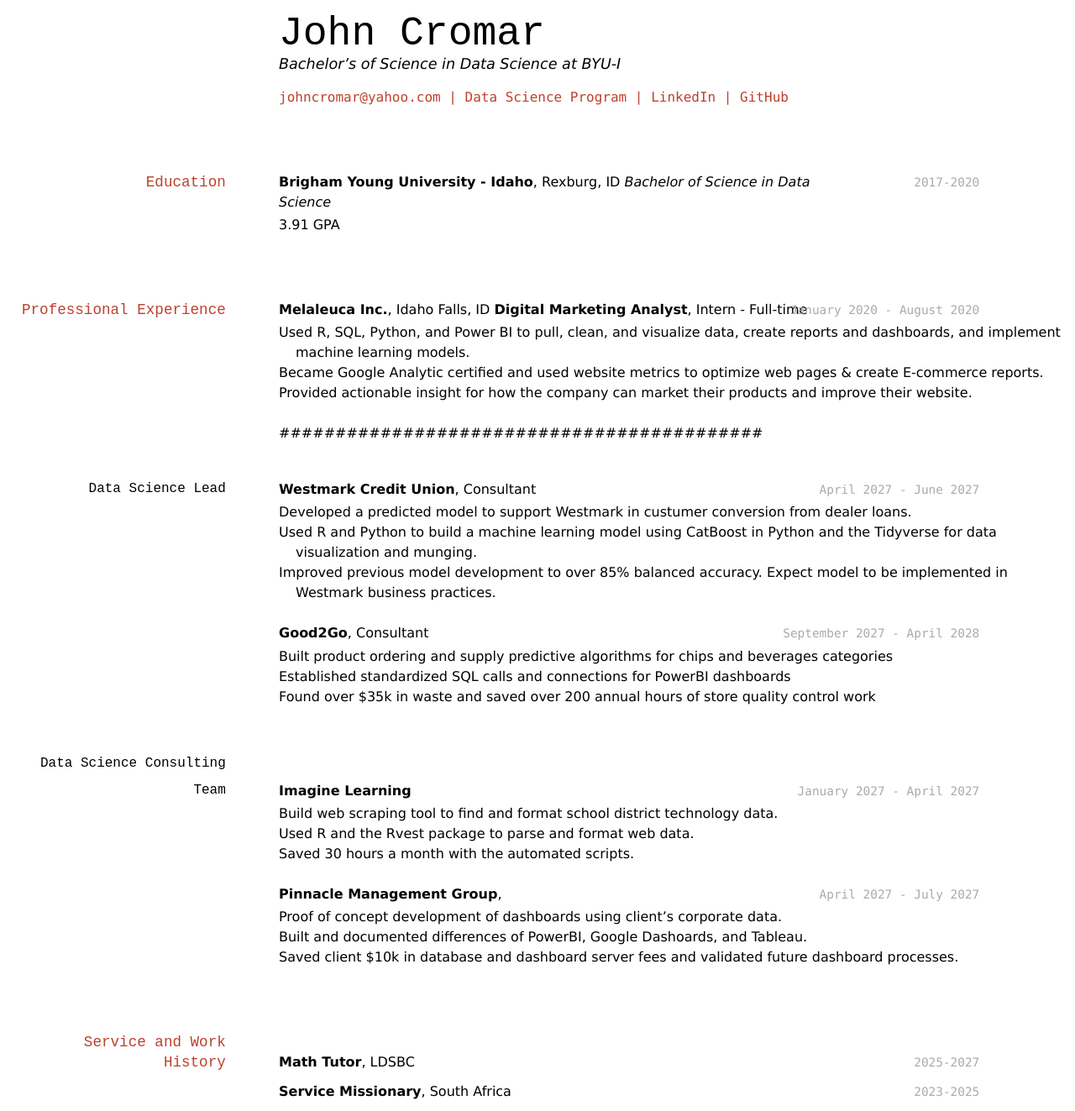
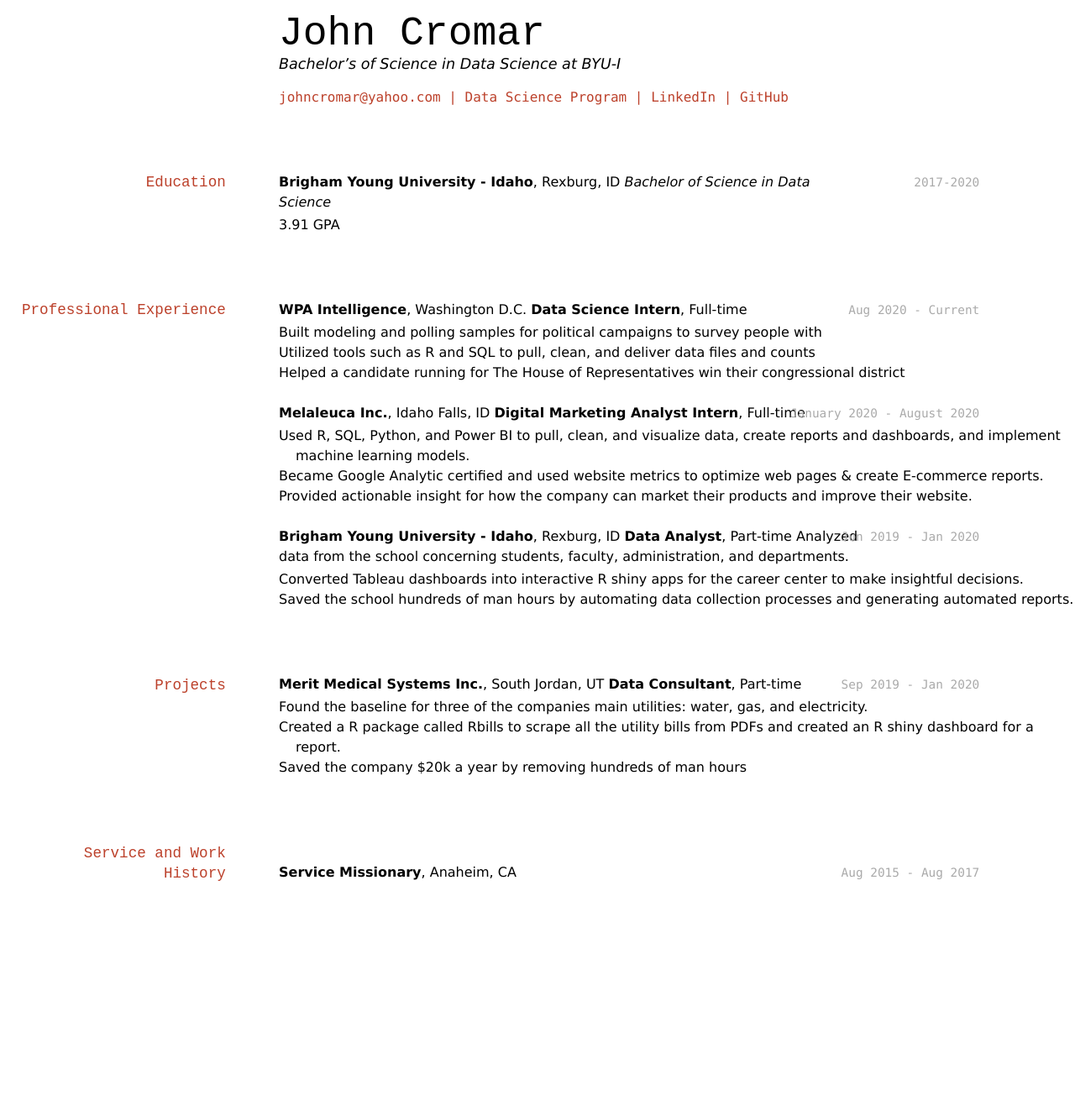
Before and after one commit to johncromar/cromarj_resume, a Jekyll site: the page built from docs/index.md, in a window 1280 px wide. Shown: the whole page at 84% size. Built offline with Jekyll 4.4.1, drawn with Linux system fonts in a browser that asks for light colours; after the commit the page ends 1062 px from its top, so only the background shows below that.

Commit message:
Rough draft of resume to be reviewed by Keaton

```diff
--- a/docs/index.md
+++ b/docs/index.md
@@ -24,9 +24,17 @@ _Bachelor of Science in Data Science_
 
 ## Professional Experience
 
+`Aug 2020 - Current`
+__WPA Intelligence__, Washington D.C.
+__Data Science Intern__, Full-time
+
+- Built modeling and polling samples for political campaigns to survey people with
+- Utilized tools such as R and SQL to pull, clean, and deliver data files and counts
+- Helped a candidate running for The House of Representatives win their congressional district
+
 `January 2020 - August 2020`
-__Melaleuca Inc.__,  Idaho Falls, ID
-__Digital Marketing Analyst__, Intern - Full-time
+__Melaleuca Inc.__, Idaho Falls, ID
+__Digital Marketing Analyst Intern__, Full-time
 
 - Used R, SQL, Python, and Power BI to pull, clean, and visualize data, create reports and dashboards, and implement machine learning
 models.
@@ -34,52 +42,32 @@ models.
 - Provided actionable insight for how the company can market their
 products and improve their website.
 
-###########################################
+`Jun 2019 - Jan 2020`
+__Brigham Young University - Idaho__, Rexburg, ID
+__Data Analyst__, Part-time
+Analyzed data from the school concerning students, faculty, administration, and departments.
+- Converted Tableau dashboards into interactive R shiny apps for the
+career center to make insightful decisions.
+- Saved the school hundreds of man hours by automating data collection
+processes and generating automated reports.
 
-### Data Science Lead
+## Projects
 
-`April 2027 - June 2027`
-__Westmark Credit Union__, Consultant
-
-- Developed a predicted model to support Westmark in custumer conversion from dealer loans.
-- Used R and Python to build a machine learning model using CatBoost in Python and the Tidyverse for data visualization and munging.
-- Improved previous model development to over 85% balanced accuracy. Expect model to be implemented in Westmark business practices.
-
-`September 2027 - April 2028`
-__Good2Go__, Consultant
-
-- Built product ordering and supply predictive algorithms for chips and beverages categories
-- Established standardized SQL calls and connections for PowerBI dashboards
-- Found over $35k in waste and saved over 200 annual hours of store quality control work
-
-### Data Science Consulting Team
-
-`January 2027 - April 2027`
-__Imagine Learning__
-
-- Build web scraping tool to find and format school district technology data.
-- Used R and the Rvest package to parse and format web data.
-- Saved 30 hours a month with the automated scripts.
-
-`April 2027 - July 2027`
-__Pinnacle Management Group__,
-
-- Proof of concept development of dashboards using client's corporate data.
-- Built and documented differences of PowerBI, Google Dashoards, and Tableau.
-- Saved client $10k in database and dashboard server fees and validated future dashboard processes.
+`Sep 2019 - Jan 2020`
+__Merit Medical Systems Inc.__, South Jordan, UT
+__Data Consultant__, Part-time
+- Found the baseline for three of the companies main utilities: water, gas,
+and electricity.
+- Created a R package called Rbills to scrape all the utility bills from PDFs
+and created an R shiny dashboard for a report.
+- Saved the company $20k a year by removing hundreds of man hours
 
 
 ## Service and Work History
 
-`2025-2027`
-__Math Tutor__, LDSBC
-
-
-`2023-2025`
-__Service Missionary__, South Africa
-
-
+`Aug 2015 - Aug 2017`
+__Service Missionary__, Anaheim, CA
 
 <!-- ### Footer
 
-Last updated: May 2013 -->
+Last updated: 12/11/2020 -->
```
